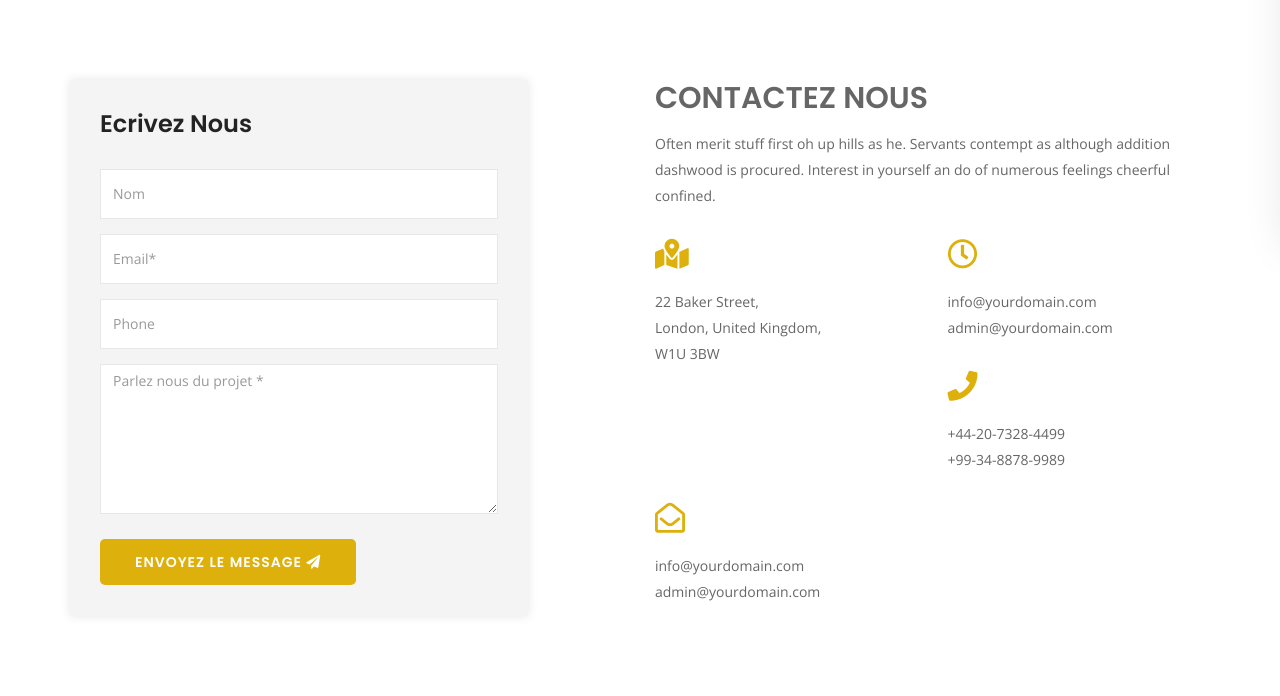
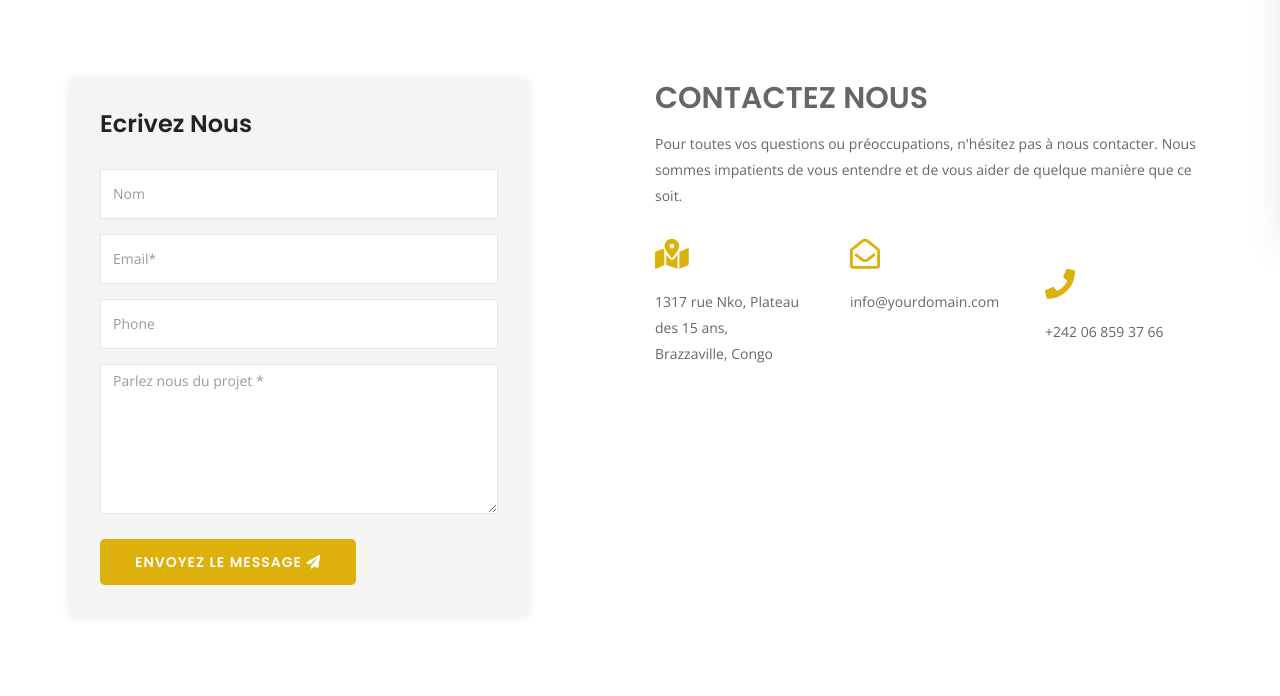
Before and after one commit to duvoirpou/st_jean_paul, a PHP site: page /contact.php in a window 1280 px wide. Shown: the part 563-1259 px from the top of the page. Run offline with PHP 8.4, Linux system fonts and the light colour scheme.

Commit message:
"Updated contact page content and layout, changed address and contact information, and commented out video background section."

```diff
--- a/contact.php
+++ b/contact.php
@@ -129,41 +129,41 @@
                     <div class="col-md-6 col-md-offset-1 info">
                         <h2>Contactez nous</h2>
                         <p>
-                            Often merit stuff first oh up hills as he. Servants contempt as although addition dashwood is procured. Interest in yourself an do of numerous feelings cheerful confined.
+                        Pour toutes vos questions ou préoccupations, n'hésitez pas à nous contacter. Nous sommes impatients de vous entendre et de vous aider de quelque manière que ce soit.
                         </p>
                         <div class="address-items">
                            <div class="row">
                                 <!-- Item -->
-                                <div class="col-md-6 col-sm-6 equal-height">
+                                <div class="col-md-4 col-sm-6 equal-height">
                                     <div class="item">
                                         <div class="icon"><i class="fas fa-map-marked-alt"></i></div>
-                                        <span>22 Baker Street,<br> London, United Kingdom,<br> W1U 3BW</span>
+                                        <span>1317 rue Nko, Plateau des 15 ans,<br> Brazzaville, Congo</span>
                                     </div>
                                 </div>
                                 <!-- End Item -->
                                 <!-- Item -->
-                                <div class="col-md-6 col-sm-6 equal-height">
+                                <div class="col-md-4 col-sm-6 equal-height">
                                     <div class="item">
-                                        <div class="icon"><i class="fas fa-clock"></i> </div>
-                                        <span>info@yourdomain.com<br>admin@yourdomain.com</span>
+                                        <div class="icon"><i class="fas fa-envelope-open"></i> </div>
+                                        <span>info@yourdomain.com</span>
                                     </div>
                                 </div>
                                 <!-- End Item -->
                                 <!-- Item -->
-                                <div class="col-md-6 col-sm-6 equal-height">
+                                <div class="col-md-4 col-sm-6 equal-height">
                                     <div class="item">
                                         <div class="icon"><i class="fas fa-phone"></i></div>
-                                        <span>+44-20-7328-4499 <br>+99-34-8878-9989</span>
+                                        <span>+242 06 859 37 66<!--  <br>+99-34-8878-9989 --></span>
                                     </div>
                                 </div>
                                 <!-- End Item -->
                                 <!-- Item -->
-                                <div class="col-md-6 col-sm-6 equal-height">
+                                <!-- <div class="col-md-6 col-sm-6 equal-height">
                                     <div class="item">
-                                        <div class="icon"><i class="fas fa-envelope-open"></i> </div>
-                                        <span>info@yourdomain.com<br>admin@yourdomain.com</span>
+                                        <div class="icon"><i class="fas fa-clock"></i> </div>
+                                        <span>info@yourdomain.com</span>
                                     </div>
-                                </div>
+                                </div> -->
                                 <!-- End Item -->
                            </div>
                         </div>
@@ -191,7 +191,7 @@
 
     <!-- Start Video BG
     ============================================= -->
-    <div class="video-bg-area text-center shadow dark text-light video-bg-live bg-fixed" style="background-image: url(assets/img/GettyImages-1081422898.jpg.jpeg);">
+    <!-- <div class="video-bg-area text-center shadow dark text-light video-bg-live bg-fixed" style="background-image: url(assets/img/GettyImages-1081422898.jpg.jpeg);">
         <div class="player" data-property="{videoURL:'https://www.youtube.com/watch?v=hoiGV-N-2Gs',containment:'.video-bg-live', showControls:false, autoPlay:true, zoom:0, loop:true, mute:true, startAt:5, opacity:1, quality:'default'}"></div>
         <div class="container">
             <div class="row">
@@ -201,12 +201,12 @@
                 </div>
             </div>
         </div>
-        <!-- Shape -->
+
         <div class="wavesshape">
             <img src="assets/img/shape.png" alt="Shape">
         </div>
-        <!-- Shape -->
-    </div>
+
+    </div> -->
     <!-- End Video BG -->
 
     <?php
```
